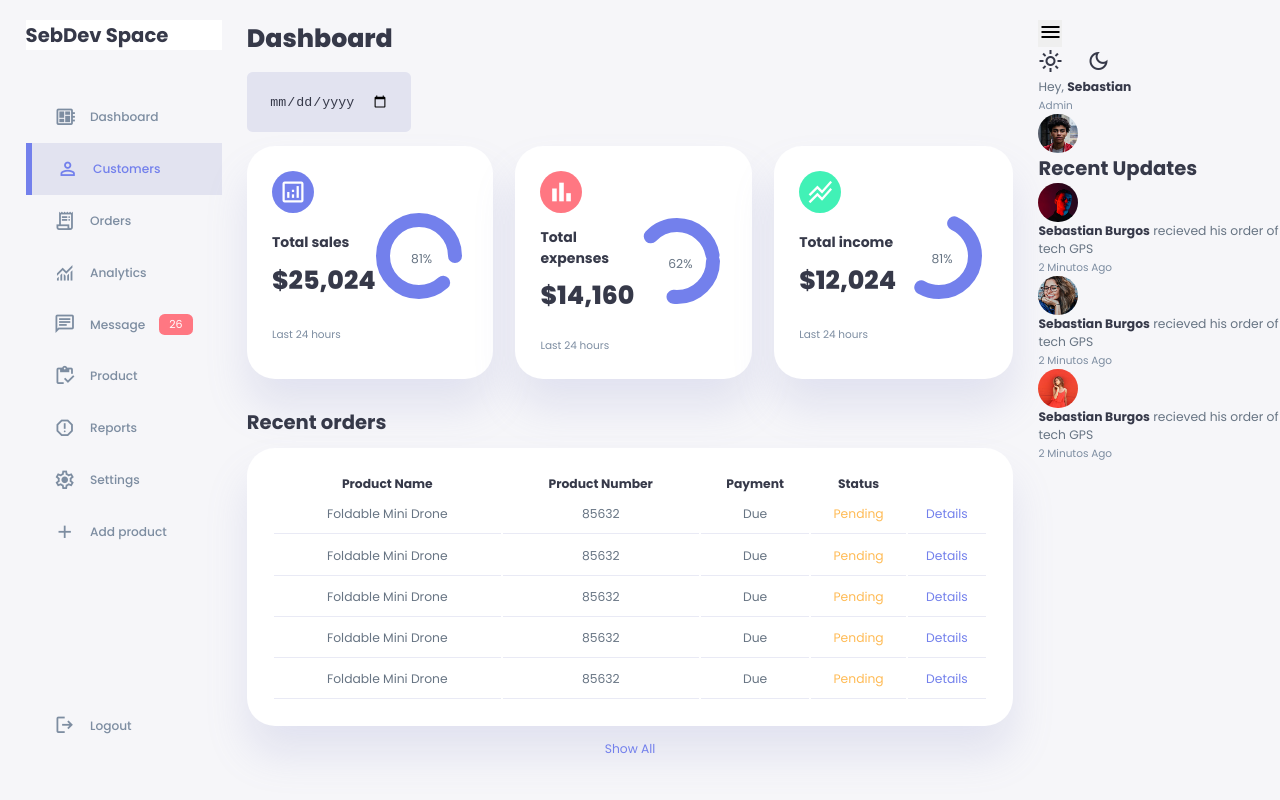
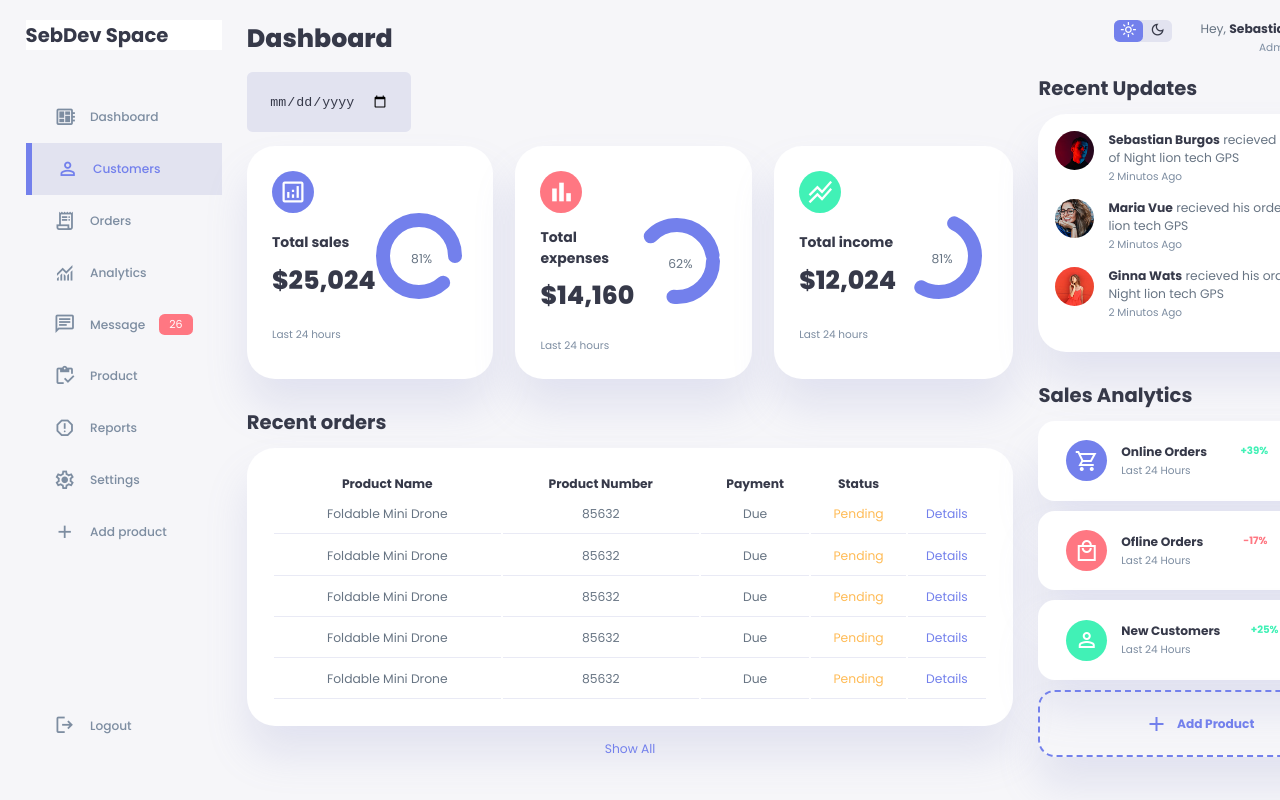
Before and after one commit to sebiten/Pro-Dashboard, a plain HTML site: page index.html in a window 1280 px wide. Shown: the top 800 px of the page. Drawn offline with nearby package versions, Linux system fonts and the light colour scheme.

Commit message:
secondone

```diff
--- a/index.html
+++ b/index.html
@@ -7,6 +7,7 @@
     <title>Dashboard</title>
     <link rel="stylesheet" href="style.css">
     <link rel="stylesheet" href="https://fonts.googleapis.com/css2?family=Material+Symbols+Outlined:opsz,wght,FILL,GRAD@48,400,0,0" />
+    <link rel="stylesheet" href="https://fonts.googleapis.com/css2?family=Material+Symbols+Sharp:opsz,wght,FILL,GRAD@48,400,1,0" />
 </head>
 <body>
     <div class="container">
@@ -214,8 +215,9 @@
                 <span class="material-symbols-outlined">menu</span>
             </button>
             <div class="theme-toggler">
-             <span class="material-symbols-outlined">light_mode<span>
-             <span class="material-symbols-outlined">dark_mode<span>
+                <span class="material-symbols-sharp active">light_mode</span>
+                <span class="material-symbols-sharp">dark_mode</span>
+
             </div>
             <div class="profile">
                 <div class="info">
@@ -231,39 +233,87 @@
         <div class="recent-updates">
             <h2>Recent Updates</h2>
             <div class="updates">
-                <div class="updates">
+                <div class="update">
                     <div class="profile-photo">
                         <img src="./img/profile-2.jpg">
                     </div>
-                    <div class="messgae">
+                    <div class="message">
                         <p><b>Sebastian Burgos</b> recieved his order of Night lion tech GPS</p>
                         <small class="text-muted">2 Minutos Ago</small>
                     </div>
-                <div class="updates">
+                </div>
+                <div class="update">
                     <div class="profile-photo">
                         <img src="./img/profile-3.jpg">
                     </div>
-                    <div class="messgae">
-                        <p><b>Sebastian Burgos</b> recieved his order of Night lion tech GPS</p>
+                    <div class="message">
+                        <p><b>Maria Vue</b> recieved his order of Night lion tech GPS</p>
                         <small class="text-muted">2 Minutos Ago</small>
                     </div>
-                <div class="updates">
+                </div>
+                <div class="update">
                     <div class="profile-photo">
                         <img src="./img/profile-4.jpg">
                     </div>
-                    <div class="messgae">
-                        <p><b>Sebastian Burgos</b> recieved his order of Night lion tech GPS</p>
+                    <div class="message">
+                        <p><b>Ginna Wats</b> recieved his order of Night lion tech GPS</p>
                         <small class="text-muted">2 Minutos Ago</small>
                     </div>
                 </div>
             </div>
         </div>
+              <!---------------------END OF UPDATES -------------------->
+        <div class="sales-analytics">
+            <h2>Sales Analytics</h2>
+        <div class="item online">
+            <div class="icon">
+                <span class="material-symbols-sharp">shopping_cart</span>
+            </div>
+            <div class="right">
+                <div class="info">
+                    <h3>Online Orders</h3>
+                    <small class="text-muted">Last 24 Hours</small>
+                </div>
+                <h5 class="succes">+39%</h5>
+                <h3>3849</h3>
+            </div>
+        </div>
+        <div class="item offline">
+            <div class="icon">
+                <span class="material-symbols-sharp">local_mall</span>
+            </div>
+            <div class="right">
+                <div class="info">
+                    <h3>Ofline Orders</h3>
+                    <small class="text-muted">Last 24 Hours</small>
+                </div>
+                <h5 class="danger">-17%</h5>
+                <h3>1100</h3>
+            </div>
+        </div>
+        <div class="item customers">
+            <div class="icon">
+                <span class="material-symbols-sharp">person</span>
+            </div>
+            <div class="right">
+                <div class="info">
+                    <h3>New Customers</h3>
+                    <small class="text-muted">Last 24 Hours</small>
+                </div>
+                <h5 class="succes">+25%</h5>
+                <h3>849</h3>
+            </div>
+        </div>
+        <div class="item add-product">
+            <div>
+                <span class="material-symbols-sharp">add</span>
+                <h3>Add Product</h3>
+            </div>
+
+        </div>
 
 
 
-    </div>
 
-
-</div>
 </body>
 </html>
--- a/style.css
+++ b/style.css
@@ -329,3 +329,128 @@ main .recent-orders a {
 .right {
   margin-top: 1.4rem;
 }
+.right .top {
+  display: flex;
+  justify-content: end;
+  gap: 2rem;
+}
+
+.right .top button{
+  display: none;
+}
+.right .theme-toggler {
+  background-color: var(--color-light);
+  display: flex;
+  justify-content: space-between;
+  align-items: center;
+  height: 1.6rem;
+  width: 4.2rem;
+  cursor: pointer;
+  border-radius: var(--border-radius-1);
+}
+.right .theme-toggler span {
+  font-size: 1.2rem;
+  width: 50%;
+  height: 100%;
+  display: flex;
+  align-items: center;
+  justify-content: center;
+
+}
+.right .theme-toggler span.active {
+  background: var(--color-primary);
+  color: white;
+  border-radius: var(--border-radius-1);
+}
+.right .top .profile {
+  display: flex;
+  gap: 2rem;
+  text-align: right;
+
+}
+/* ==================== RECENT UPDATES =================== */
+.right .recent-updates {
+  margin-top: 1rem;
+
+}
+.right .recent-updates h2 {
+  margin-bottom: 0.8rem;
+
+}
+.right .recent-updates .updates {
+  background: var(--color-white);
+  padding: var(--padding-1);
+  border-radius: var(--card-border-radius);
+  box-shadow: var(--box-shadow);
+  transition: all 300ms ease;
+
+}
+.right .recent-updates .updates:hover {
+  box-shadow: none;
+}
+.right .recent-updates .updates .update {
+  display: grid;
+  grid-template-columns: 2.8rem auto;
+  gap: 1rem;
+  margin-bottom: 1rem;
+}
+/* ==================== SALES ANALYTICS =================== */
+.right .sales-analytics {
+  margin-top: 2rem;
+
+}
+.right .sales-analytics h2 {
+  margin-bottom: 0.8rem;
+}
+.right .sales-analytics .item {
+  background: var(--color-white);
+  display: flex;
+  align-items: center;
+  gap: 1rem;
+  margin-bottom: 0.7rem;
+  padding: 1.4rem var(--card-border-radius);
+  border-radius: var(--border-radius-3);
+  box-shadow: var(--box-shadow);
+  transition: all 300ms ease;
+}
+.right .sales-analytics .item:hover {
+  box-shadow: none;
+}
+.right .sales-analytics .item .right {
+  display: flex;
+  justify-content: space-between;
+  align-items: start;
+  margin: 0;
+  width: 100%;
+}
+.right .sales-analytics .item .icon {
+  padding: 0.6rem;
+  color:var(--color-white);
+  border-radius: 50%;
+  background: var(--color-primary);
+  display: flex;
+}
+.right .sales-analytics .item.offline .icon {
+  background: var(--color-danger);
+
+}
+.right .sales-analytics .item.customers .icon {
+  background: var(--color-succes);
+
+}
+.right .sales-analytics .add-product {
+  background:transparent;
+  border: 2px dashed var(--color-primary);
+  color: var(--color-primary);
+  display: flex;
+  align-items: center;
+  justify-content: center;
+}
+.right .sales-analytics .add-product div {
+  display: flex;
+  align-items: center;
+  gap: 0.6rem;
+}
+.right .sales-analytics .add-product div h3 {
+  font-weight: 600;
+}
```
